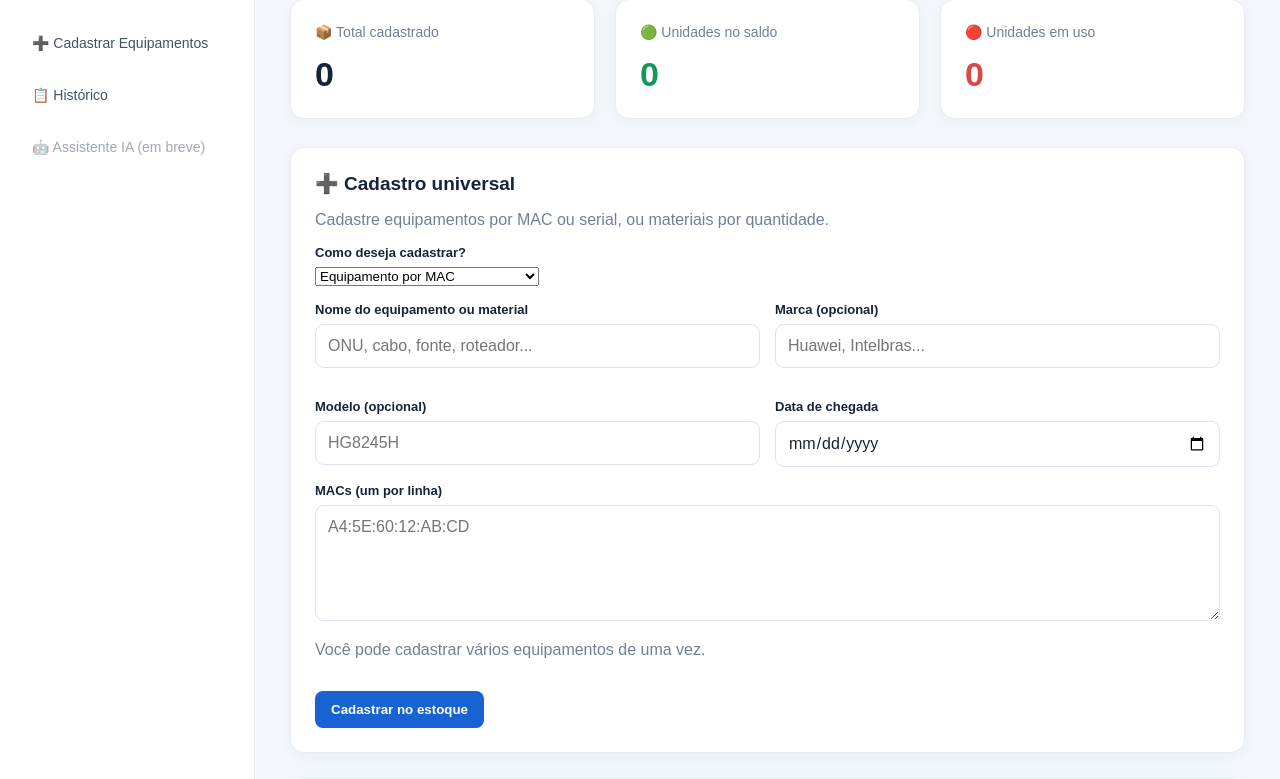
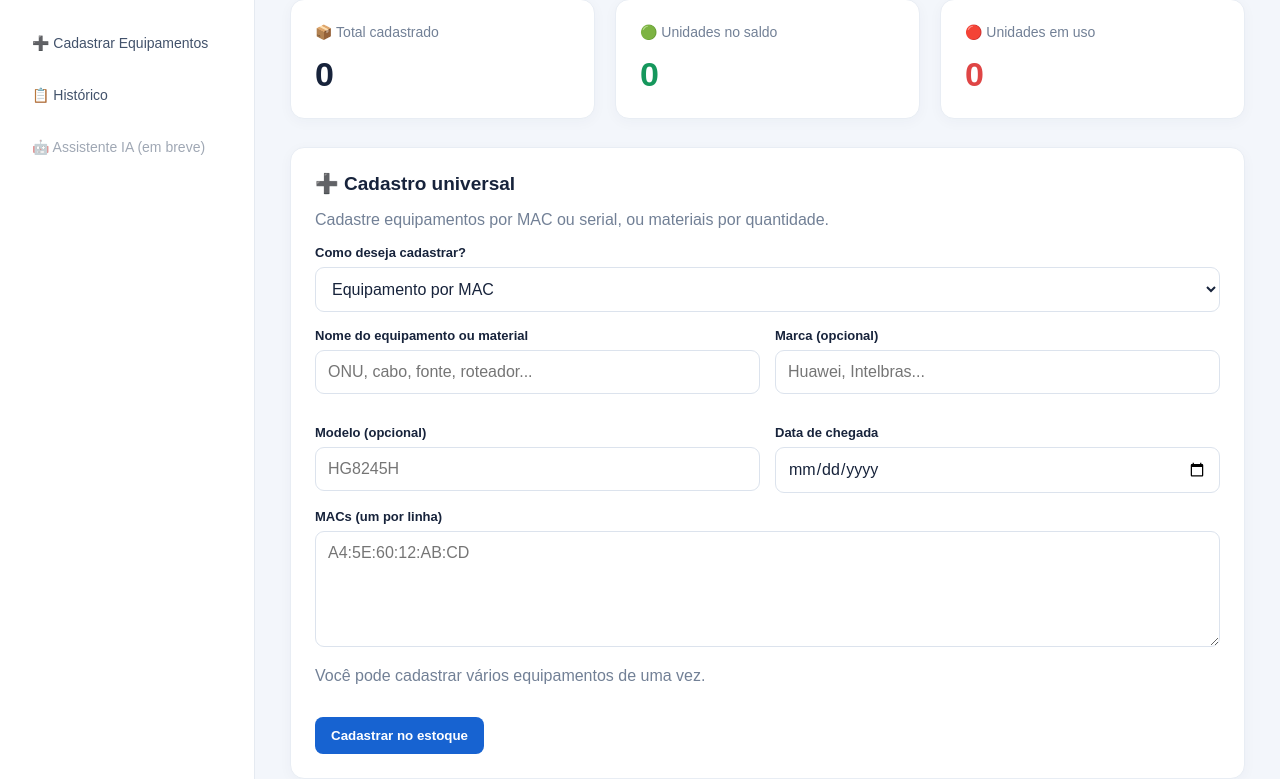
Before and after one commit to kauabarbosaa1728-web/Estoqueinteligente, a Flask app: page / in a window 1280 px wide. Shown: the part 144-923 px from the top of the page. Run offline with Flask 3, Linux system fonts and the light colour scheme; the visitor is signed in with stand-in values (Sample User, id 1); data that the repository does not hold is empty; parts of the project's set-up code (start-up, migrations or seed data) failed here and were passed over.

Commit message:
Add styles for select and movimentacao elements

```diff
--- a/static/style.css
+++ b/static/style.css
@@ -342,3 +342,34 @@ td small {
         align-items: stretch;
     }
 }
+
+select {
+    width: 100%;
+    padding: 12px;
+    border: 1px solid #dce3ed;
+    border-radius: 9px;
+    background: #fff;
+    color: #17233b;
+    font: inherit;
+}
+
+.movimentacao {
+    display: flex;
+    align-items: center;
+    gap: 7px;
+}
+
+.movimentacao input {
+    width: 65px;
+    min-width: 65px;
+}
+
+.movimentacao button {
+    white-space: nowrap;
+}
+
+@media (max-width: 600px) {
+    .movimentacao {
+        flex-wrap: wrap;
+    }
+}
```
